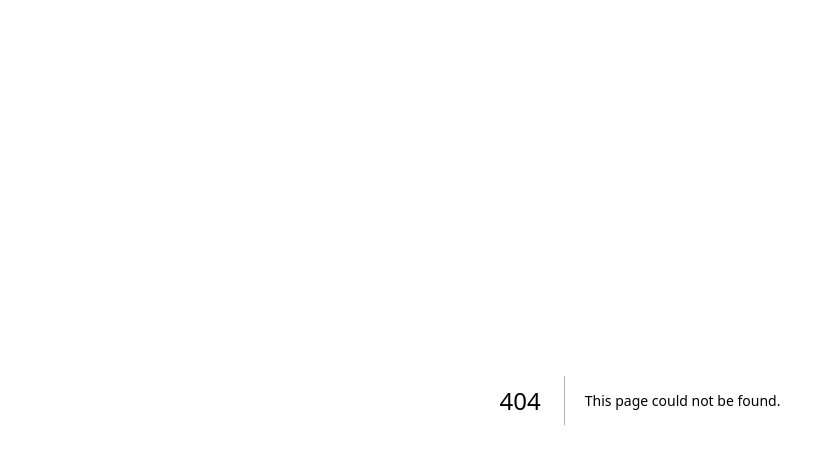
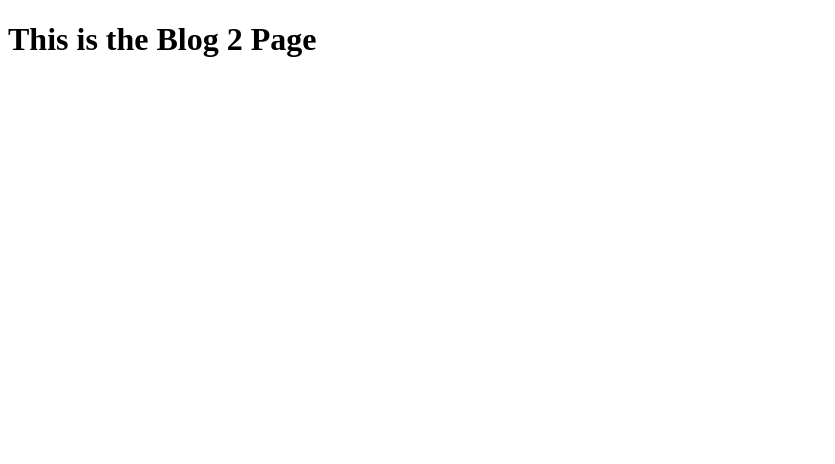
Before and after one commit to gitongatonny/nextjs-101, a Next.js app: page /blog/blog2 in a window 1280 px wide. Before the commit this address had no page. Shown: the top 464 px of the page, without its empty margins (0-835 px from the left). Built offline with nearby package versions, Linux system fonts and the light colour scheme.

Commit message:
nested-routes-101

```diff
--- /dev/null
+++ b/src/app/blog/blog1/page.tsx
@@ -0,0 +1,3 @@
+export default function Blog1() {
+    return <h1>This is the Blog 1 Page</h1>;
+}
--- /dev/null
+++ b/src/app/blog/blog2/page.tsx
@@ -0,0 +1,3 @@
+export default function Blog2() {
+    return <h1>This is the Blog 2 Page</h1>;
+}
--- /dev/null
+++ b/src/app/blog/page.tsx
@@ -0,0 +1,3 @@
+export default function Blog() {
+    return <h1>This is a Blog Page</h1>;
+}
```
